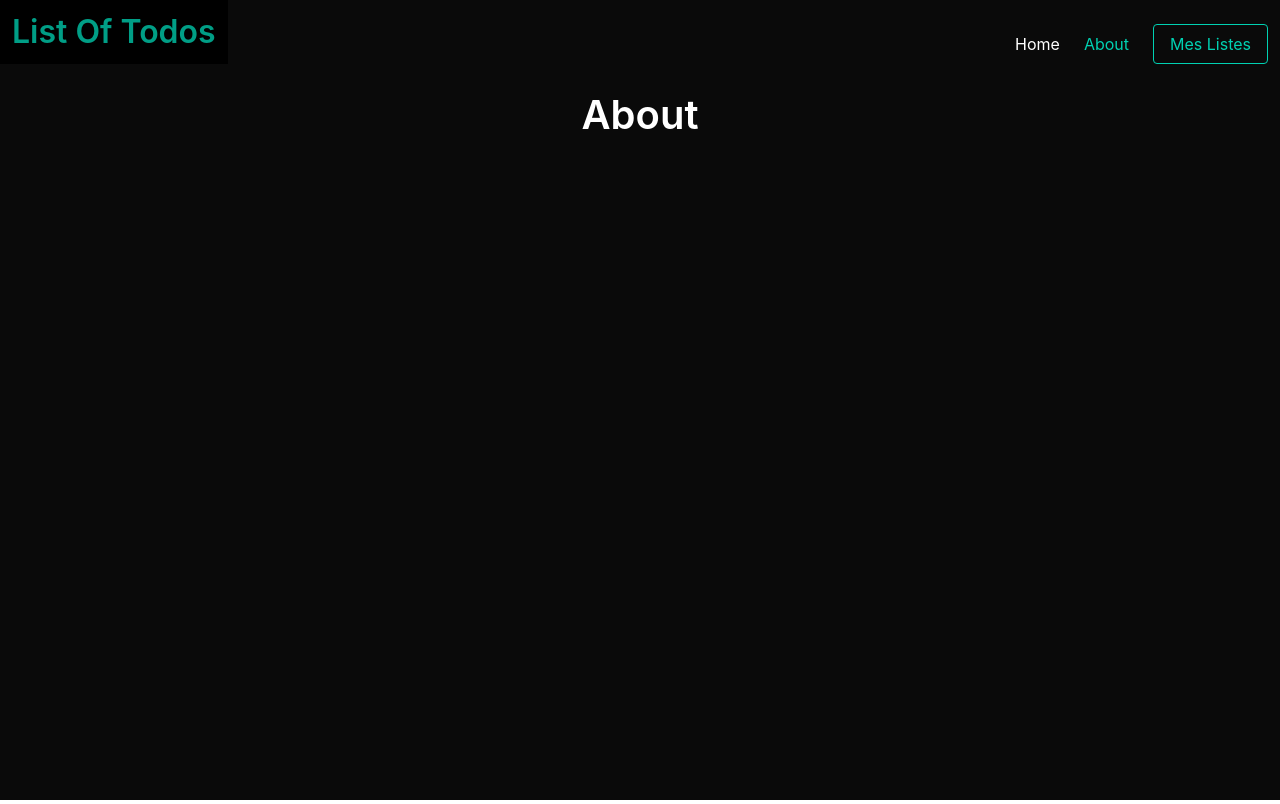
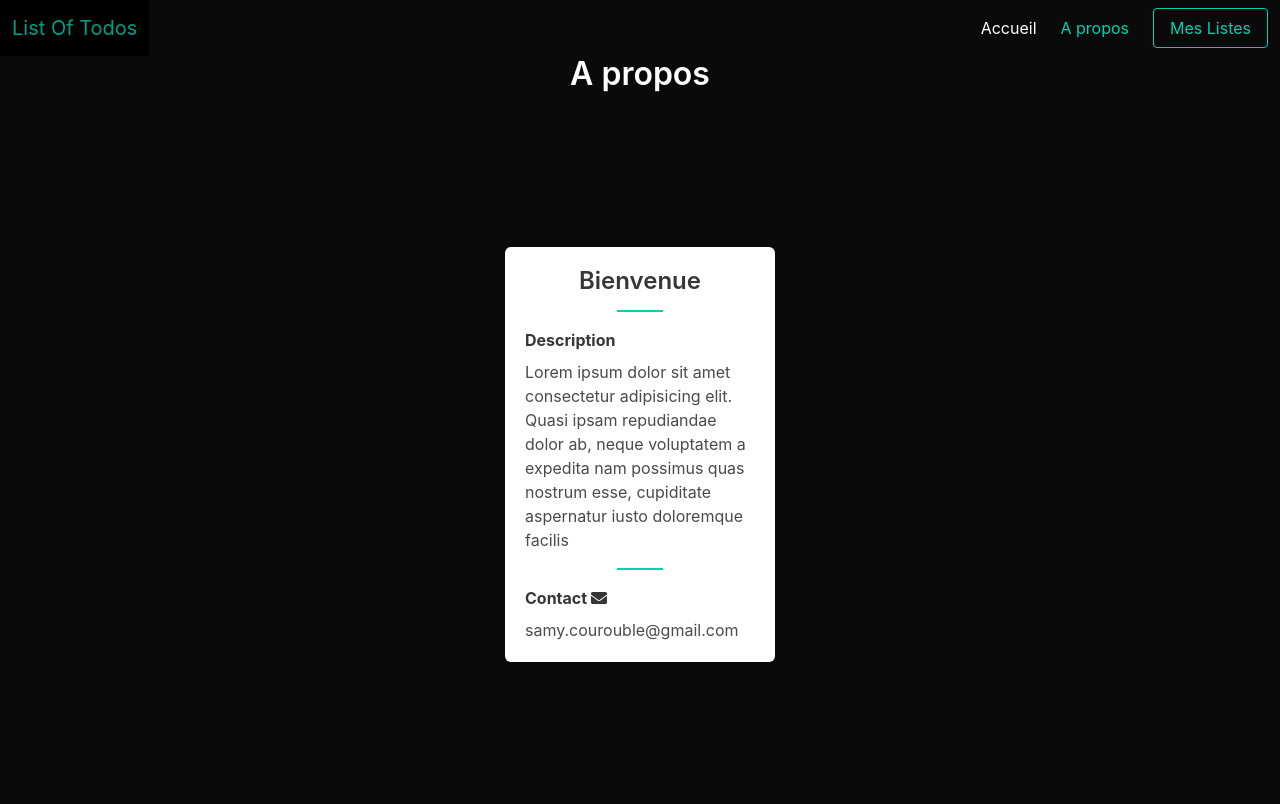
Before and after one commit to SamyC-Dev/Lists-Of-Todos, a React (Create React App) app: page /about in a window 1280 px wide. Built offline with nearby package versions, Linux system fonts and the light colour scheme.

Commit message:
WIP: Add content in components About

```diff
--- a/src/components/About/index.js
+++ b/src/components/About/index.js
@@ -2,9 +2,34 @@ import React from 'react';
 
 function About() {
     return (
-        <div>
-            <h1 className="title is-size-2 my-1 has-text-white has-text-centered">About</h1>
-        </div>
+        <section className="hero is-black is-fullheight-with-navbar">
+            <h1 className="title is-3 has-text-white mb-3 has-text-centered">A propos</h1>
+            <div className="hero-body">
+                <div className="container">
+                    <div className="columns is-centered">
+                        <div className="column is-5-tablet is-4-desktop is-3-widescreen">
+                            <div className="box">
+                                <div className="field has-text-centered">
+                                    <h2 className="title is-4 has-text-dark">Bienvenue</h2>
+                                </div>
+                                <hr className="has-background-primary my-4" style={{ width: '20%', margin: '0 auto' }} />
+                                <div className="field">
+                                    <label htmlFor="description" className="label">Description</label>
+                                    <p name="description">
+                                        Lorem ipsum dolor sit amet consectetur adipisicing elit. Quasi ipsam repudiandae dolor ab, neque voluptatem a expedita nam possimus quas nostrum esse, cupiditate aspernatur iusto doloremque facilis
+                                    </p>
+                                </div>
+                                <hr className="has-background-primary my-4" style={{ width: '20%', margin: '0 auto' }} />
+                                <div className="field">
+                                    <label htmlFor="contact" className="label">Contact <i className="fas fa-envelope"></i></label>
+                                    <p name="contact">samy.courouble@gmail.com</p>
+                                </div>
+                            </div>
+                        </div>
+                    </div>
+                </div>
+            </div>
+        </section>
     );
 };
 
--- a/src/components/HomePage/index.js
+++ b/src/components/HomePage/index.js
@@ -35,7 +35,7 @@ function HomePage() {
                 <div className="container has-text-centered">
                     <h1 className="title is-size-1">List Of Todos</h1>
                     <hr className="has-background-primary" style={{ width: '20%', margin: '0 auto' }} />
-                    <h2 className="subtitle is-size-3 my-5">Gagnez en productivité, libérez votre mémoire <span className="has-text-primary">.</span></h2>
+                    <h2 className="subtitle is-size-3 my-5">Gagner en productivité, libérer votre mémoire <span className="has-text-primary">.</span></h2>
                     <div className="is-size-4 my-5">
                         <Typewriter
                             onInit={(typewriter) => {
@@ -44,10 +44,10 @@ function HomePage() {
                                     .typeString('<span  style="color:#00D1B2;">listes.</span>')
                                     .pauseFor(1000)
                                     .deleteChars(7)
-                                    .typeString('<span style="color:#3298DC;">taches.</span>')
+                                    .typeString('<span style="color:#3298DC;">tâches.</span>')
                                     .pauseFor(1000)
                                     .deleteChars(7)
-                                    .typeString('<span style="color:#00D1B2;">listes</span> de <span style="color:#3298DC;">taches.</span>')
+                                    .typeString('<span style="color:#00D1B2;">listes</span> de <span style="color:#3298DC;">tâches.</span>')
                                     .start();
                             }}
                         />
@@ -62,7 +62,7 @@ function HomePage() {
                         </div>
                         <div className="level-item has-text-centered my-6">
                             <div>
-                                <p className="heading is-size-5"><span className="has-text-primary">Tache{totalTasks > 1 && 's'}</span></p>
+                                <p className="heading is-size-5"><span className="has-text-primary">Tâche{totalTasks > 1 && 's'}</span></p>
                                 <p className="title">{totalTasks}</p>
                             </div>
                         </div>
--- a/src/components/List/index.js
+++ b/src/components/List/index.js
@@ -53,17 +53,17 @@ const List = () => {
                 <div className="container">
                     <div className="columns is-centered">
                         <div className="column is-8-tablet is-7-desktop is-6-widescreen">
-                            <InputForm handleSubmit={handleSubmitTask} inputValue={inputTasks} setInputValue={setInputTasks} placeholder={"Créer une tache..."} textSubmitButton={"Créer tache"} colorButton={"info"} />
+                            <InputForm handleSubmit={handleSubmitTask} inputValue={inputTasks} setInputValue={setInputTasks} placeholder={"Créer une tâche..."} textSubmitButton={"Créer tâche"} colorButton={"info"} />
                         </div>
                     </div>
                 </div>
             </section>
             {tasksOfList.length > 0 ?
                 <section className="section ">
-                    <h2 className="title is-size-3 has-text-centered has-text-white">{tasksOfList.length > 1 ? "Mes taches " : "Ma tache "}<span className="tag is-info title is-size-6">{tasksOfList.length}</span></h2>
+                    <h2 className="title is-size-3 has-text-centered has-text-white">{tasksOfList.length > 1 ? "Mes tâches " : "Ma tâche "}<span className="tag is-info title is-size-6">{tasksOfList.length}</span></h2>
                     <TasksbyList AllTasks={AllTasks} setAllTasks={setAllTasks} tasksOfList={tasksOfList} />
                 </section> :
-                <h2 className="title is-size-3 has-text-centered has-text-white">Vous n'avez pas encore de tache 👻</h2>}
+                <h2 className="title is-size-3 has-text-centered has-text-white">Vous n'avez pas encore de tâche 👻</h2>}
         </div>
     );
 };
--- a/src/components/NavBar/index.js
+++ b/src/components/NavBar/index.js
@@ -12,7 +12,7 @@ function Navbar() {
         <div>
             <nav className="navbar is-black" role="navigation" aria-label="main navigation">
                 <div className="navbar-brand">
-                    <NavLink className="navbar-item has-text-primary title" exact to={"/"}>List Of Todos</NavLink>
+                    <NavLink className="navbar-item has-text-primary is-size-5" exact to={"/"}>List Of Todos</NavLink>
                     <a
                         onClick={() => setisActive(!isActive)} role="button" className={`navbar-burger burger ${isActive ? 'is-active' : ''}`} aria-label="menu" aria-expanded="false"
                         data-target="navbarBasicExample">
@@ -23,8 +23,8 @@ function Navbar() {
                 </div>
                 <div id="navbarBasicExample" className={`navbar-menu ${isActive ? 'is-active' : ''}`}>
                     <div className="navbar-end">
-                        <NavLink className="navbar-item" exact activeClassName="currentClasseNav" to={"/"}>Home</NavLink>
-                        <NavLink className="navbar-item" exact activeClassName="currentClasseNav" to={"/about"}>About</NavLink>
+                        <NavLink className="navbar-item" exact activeClassName="currentClasseNav" to={"/"}>Accueil</NavLink>
+                        <NavLink className="navbar-item" exact activeClassName="currentClasseNav" to={"/about"}>A propos</NavLink>
                         <div className="navbar-item">
                             <div className="buttons">
                                 <button onClick={() => history.push('/mylists')} className="button is-primary is-outlined">Mes Listes</button>
--- a/src/components/OneList/index.js
+++ b/src/components/OneList/index.js
@@ -20,7 +20,7 @@ const OneList = ({ id, title, createdAt, setILists, AllLists, AllTasks, setAllTa
                     <div>
                         <p className="title is-3 has-text-white mb-3">{title}</p>
                         <div className="tags has-addons">
-                            <span className="tag is-link is-medium">{tasksList.length > 1 ? "Taches: " : "Tache: "}</span>
+                            <span className="tag is-link is-medium">{tasksList.length > 1 ? "Tâches: " : "Tâche: "}</span>
                             <span className="tag is-black is-medium">{tasksList.length}</span>
                             <span className="tag is-danger is-medium ml-2">
                                 Supprimer
```
